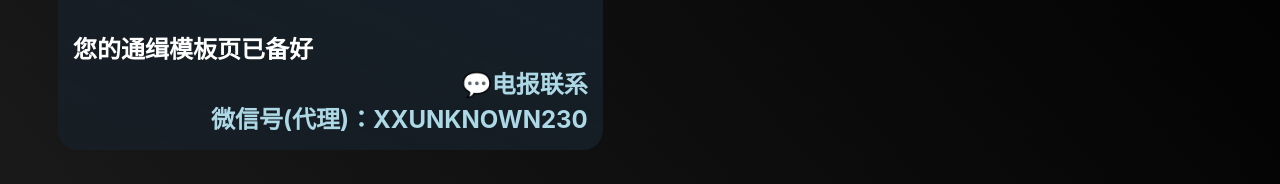
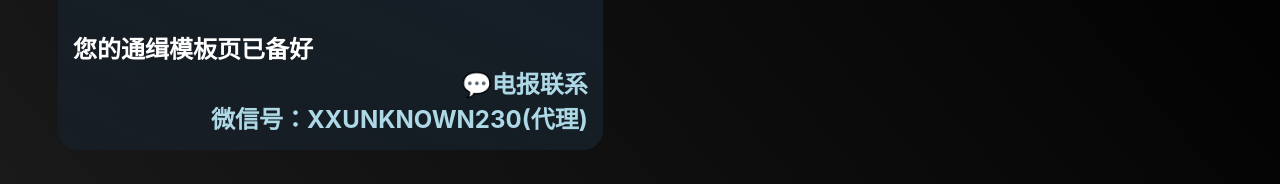
Before and after one commit to darkedge230/darkedge230.github.io, a plain HTML site: page C7DHTOtlXVRVO53aslUxK9fiBfyZp4qOV6aviEStOszzcVmN2DM9S6BHvKeWZr7M/main.html in a window 1280 px wide. Shown: the part 191-375 px from the top of the page. Drawn offline with Linux system fonts and the light colour scheme.

Commit message:
Update main.html

```diff
--- a/C7DHTOtlXVRVO53aslUxK9fiBfyZp4qOV6aviEStOszzcVmN2DM9S6BHvKeWZr7M/main.html
+++ b/C7DHTOtlXVRVO53aslUxK9fiBfyZp4qOV6aviEStOszzcVmN2DM9S6BHvKeWZr7M/main.html
@@ -69,7 +69,7 @@
 				<br>您的通缉模板页已备好
 				<br>
 <div style="text-align: right;">
-    <a href="https://t.me/xxJudg66" target="_blank" style="color: lightblue;">💬电报联系<br>微信号(代理)：xxUnknown230</a>
+    <a href="https://t.me/xxJudg66" target="_blank" style="color: lightblue;">💬电报联系<br>微信号：xxUnknown230(代理)</a>
 </div>
         </div>
       </div>
```
